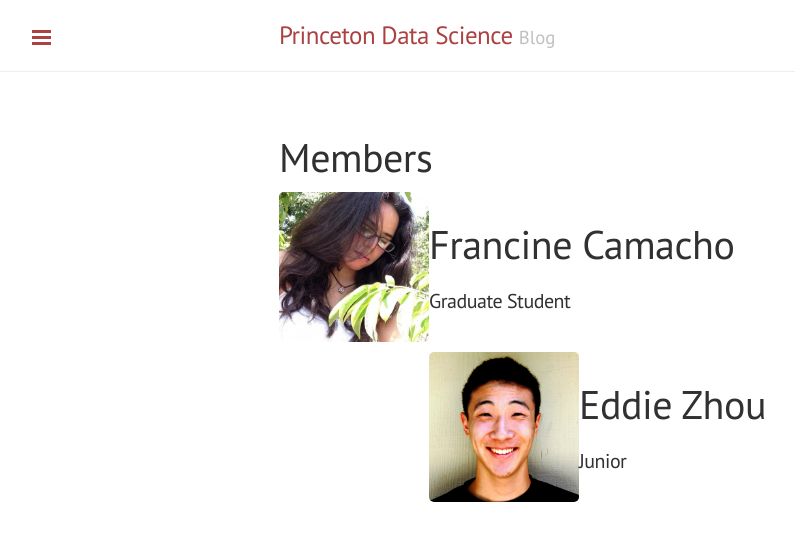
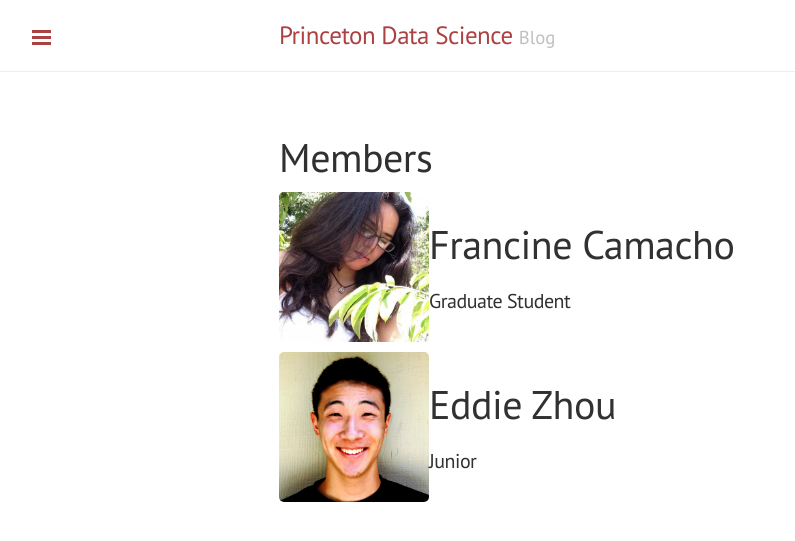
Before and after one commit to princetonds/deprecated-blog, a Jekyll site: the page built from members.md, in a window 1280 px wide. Shown: the top 541 px of the page, without its empty margins (1-796 px from the left). Built offline with Jekyll 4.4.1, drawn with Linux system fonts in a browser that asks for light colours; Markdown is read by kramdown in place of the engine named in the settings.

Commit message:
fixed member images

```diff
--- a/members.md
+++ b/members.md
@@ -2,7 +2,7 @@
 layout: page
 title: Members
 ---
-<div style="width:100%;height:150px;margin-bottom:10px;">
+<div style="float:left;width:100%;height:150px;margin-bottom:10px;">
 	<img style="float:left;width:150px;height:150px" src="{{ site.baseurl }}Camacho.jpg">
 	<div style="float:left;">
 		<h1>Francine Camacho</h1>
@@ -10,7 +10,7 @@ title: Members
 	</div>
 </div>
 
-<div style="width:100%;height:150px;margin-bottom:10px;">
+<div style="float:left;width:100%;height:150px;margin-bottom:10px;">
 	<img style="float:left;width:150px;height:150px" src="{{ site.baseurl }}Zhou.jpg">
 	<div style="float:left;">
 		<h1>Eddie Zhou</h1>
```
Also changed, not shown: 1 other file.
